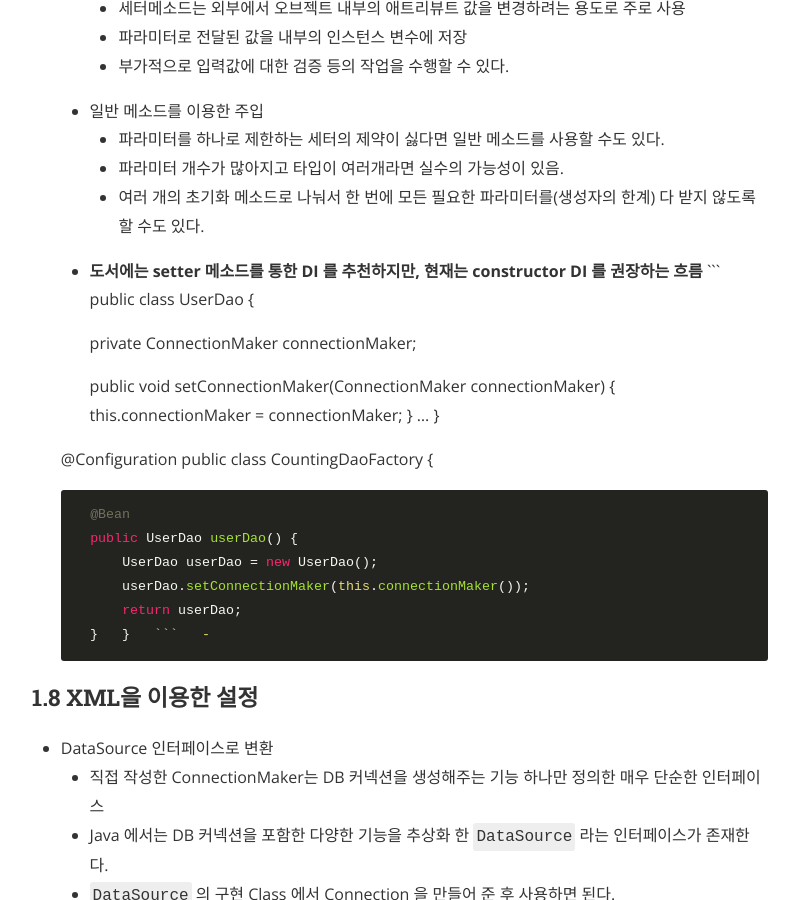
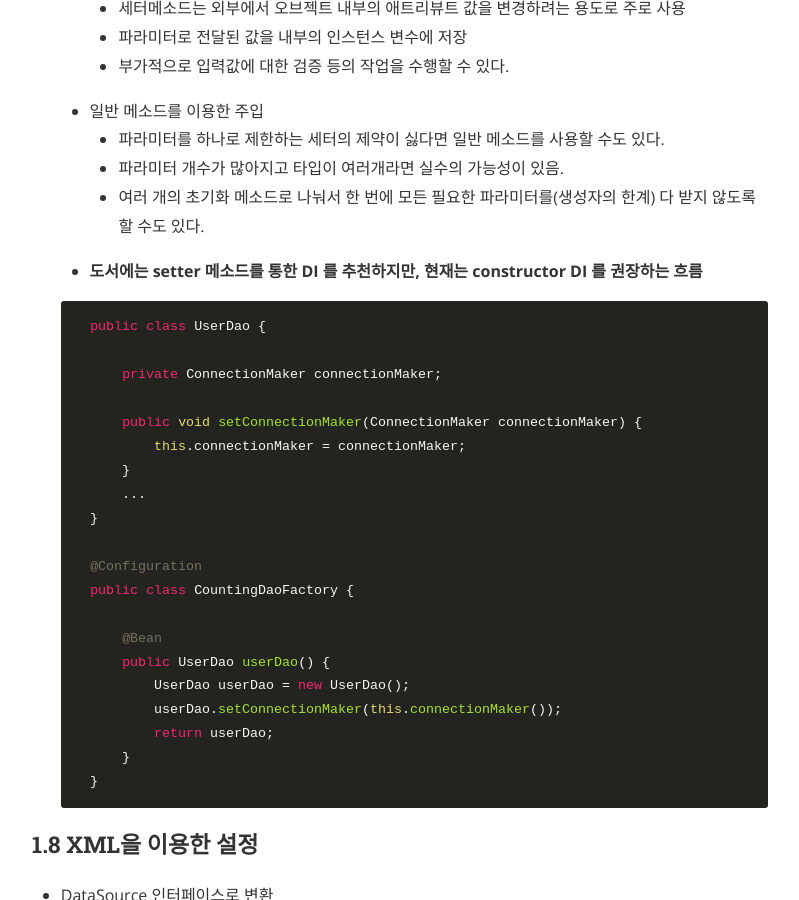
Before and after one commit to Oraindrop/oraindrop.github.io, a Jekyll site: the page built from _posts/Book/2021-01-02-토비의 스프링 1장.md, in a window 1280 px wide and 900 px high, scrolled down 14177 px. Shown: the whole window, without its empty margins (240-1039 px from the left). Built offline with Jekyll 4.4.1, drawn with Linux system fonts in a browser that asks for light colours; nearby versions of some CDN libraries; comment, search, counter and statistics services are not loaded; some of the changed lines change nothing that is shown; some of the changed text lies outside the part shown.

Commit message:
modify typing error

````diff
--- a/_posts/Book/2021-01-02-토비의 스프링 1장.md
+++ b/_posts/Book/2021-01-02-토비의 스프링 1장.md
@@ -420,7 +420,7 @@
     }
     ```
 
-    - 단점은 UserDao 에서 스피링이나 오브젝트 팩토리를 만들고 API를 이용하는 코드가 섞여있게 되는 것.
+    - 단점은 UserDao 에서 스프링이나 오브젝트 팩토리를 만들고 API를 이용하는 코드가 섞여있게 되는 것.
     - 때문에 **대개는 의존관계 주입 방식을 사용하는 편이 낫다.**
     - 다만 애플리케이션의 기동시점에서 적어도 한 번은 의존관계 검색 방식을 사용해 오브젝트를 가져와야 한다.
         - 스테틱 메소드인 main()에서는 DI를 이용해 오브젝트를 주입받을 방법이 없기 때문이다.
@@ -486,6 +486,7 @@
         - 파라미터 개수가 많아지고 타입이 여러개라면 실수의 가능성이 있음.
         - 여러 개의 초기화 메소드로 나눠서 한 번에 모든 필요한 파라미터를(생성자의 한계) 다 받지 않도록 할 수도 있다.
     - **도서에는 setter 메소드를 통한 DI 를 추천하지만, 현재는 constructor DI 를 권장하는 흐름**
+
     ```
     public class UserDao {
 
@@ -508,7 +509,7 @@
         }
     }
     ```
-    -
+
 
 ### 1.8 XML을 이용한 설정
 
````
